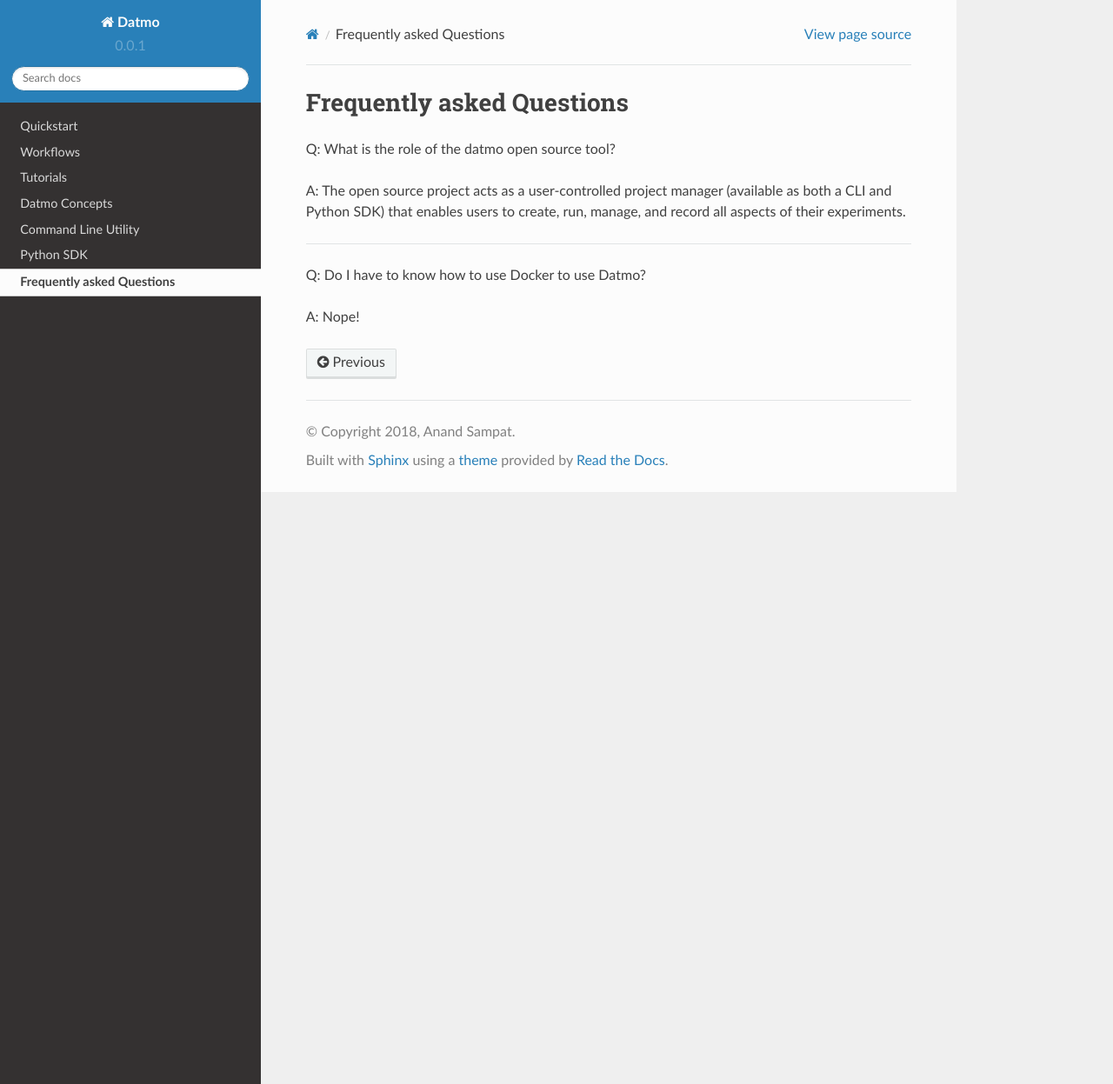
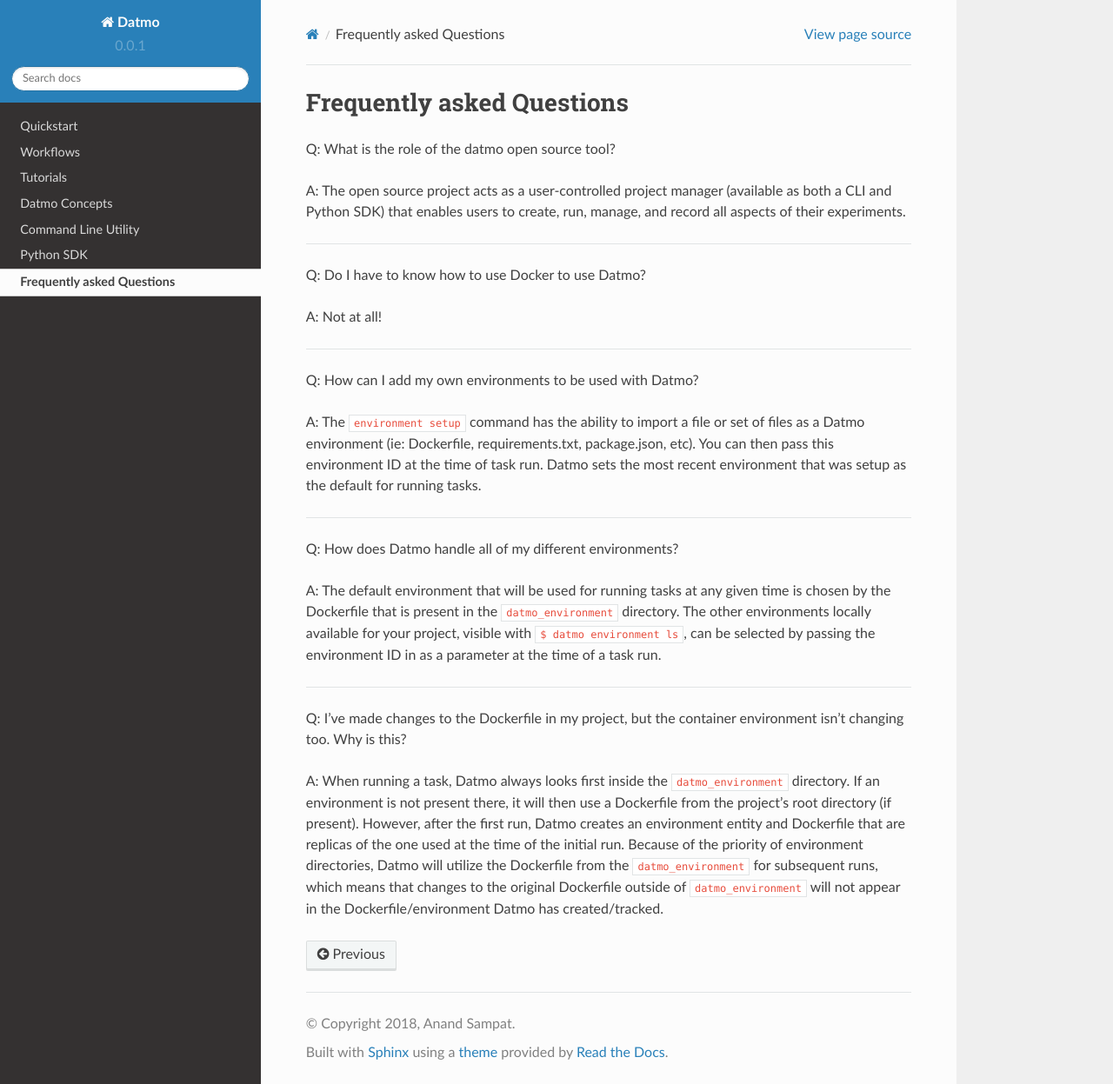
Before and after one commit to datmo/datmo, a Sphinx documentation site: the page built from docs/faq.rst, in a window 1280 px wide and 1247 px high. Shown: the whole window at 87% size. Built offline with Sphinx 7.4.7 and the Read the Docs theme 2.0.0, drawn with Linux system fonts in a browser that asks for light colours; pages that are not in the unit, such as notebooks, are missing from menus.

Commit message:
Add environment question/answers to FAQ docs page

```diff
--- a/docs/faq.rst
+++ b/docs/faq.rst
@@ -9,4 +9,22 @@
 
 Q: Do I have to know how to use Docker to use Datmo?
 
-A: Nope!
+A: Not at all!
+
+------
+
+Q: How can I add my own environments to be used with Datmo?
+
+A: The ``environment setup`` command has the ability to import a file or set of files as a Datmo environment (ie: Dockerfile, requirements.txt, package.json, etc). You can then pass this environment ID at the time of task run. Datmo sets the most recent environment that was setup as the default for running tasks.
+
+------
+
+Q: How does Datmo handle all of my different environments?
+
+A: The default environment that will be used for running tasks at any given time is chosen by the Dockerfile that is present in the ``datmo_environment`` directory. The other environments locally available for your project, visible with ``$ datmo environment ls``, can be selected by passing the environment ID in as a parameter at the time of a task run.
+
+-----
+
+Q: I've made changes to the Dockerfile in my project, but the container environment isn't changing too. Why is this?
+
+A: When running a task, Datmo always looks first inside the ``datmo_environment`` directory. If an environment is not present there, it will then use a Dockerfile from the project's root directory (if present). However, after the first run, Datmo creates an environment entity and Dockerfile that are replicas of the one used at the time of the initial run. Because of the priority of environment directories, Datmo will utilize the Dockerfile from the ``datmo_environment`` for subsequent runs, which means that changes to the original Dockerfile outside of ``datmo_environment`` will not appear in the Dockerfile/environment Datmo has created/tracked.
```
